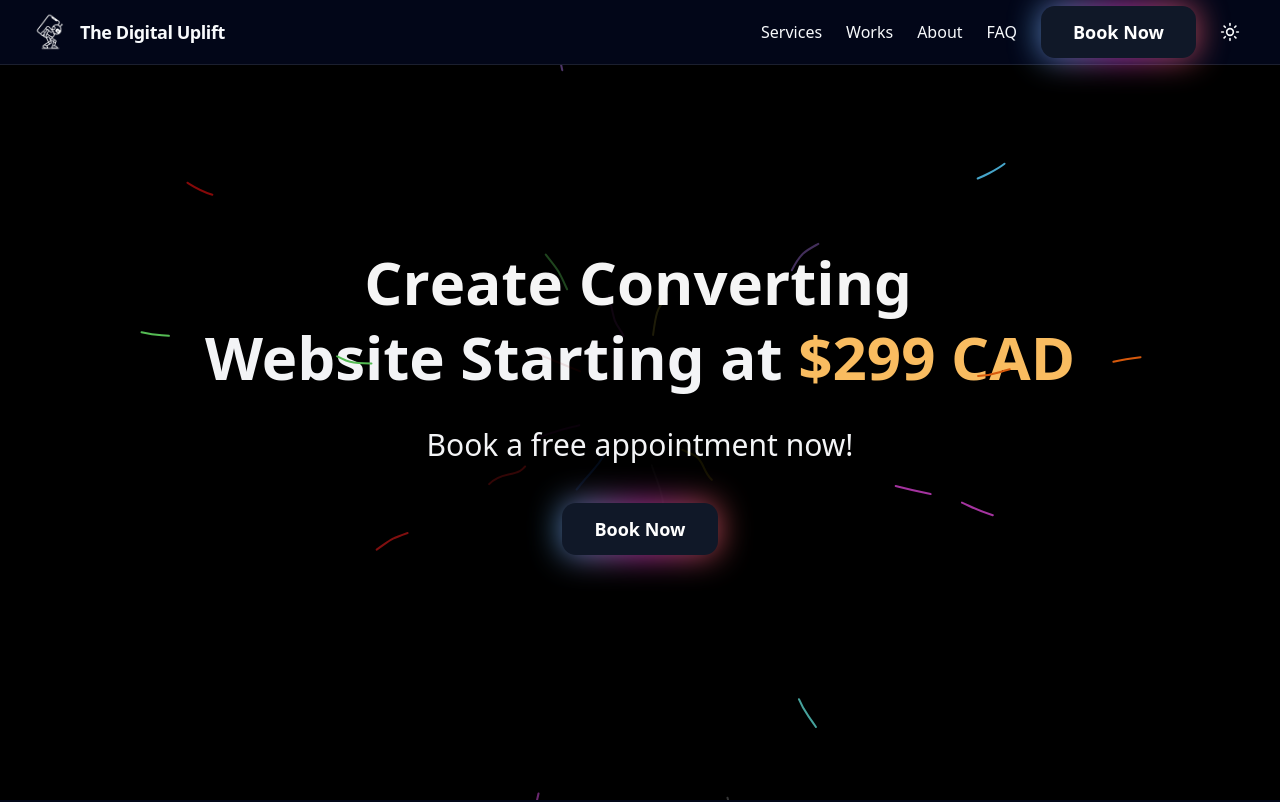
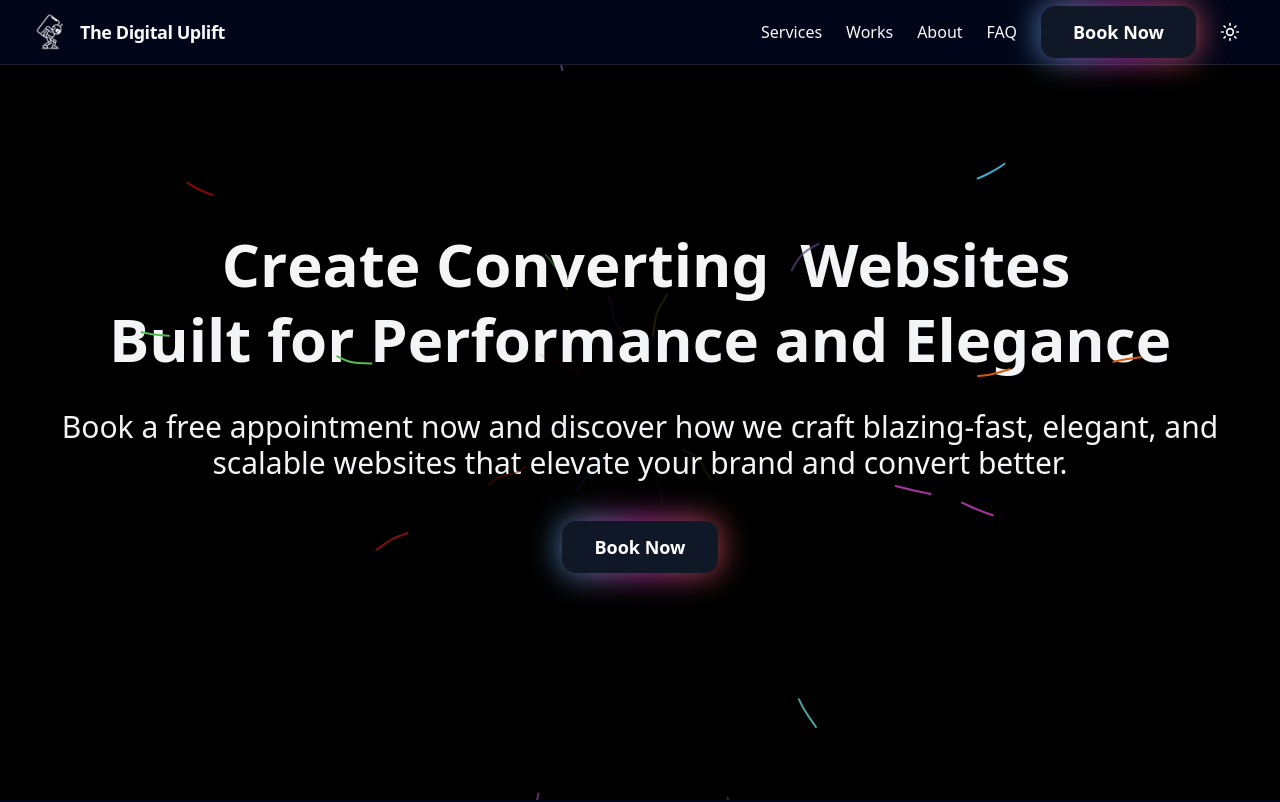
Before and after one commit to abhiram-shaji/the-digital-uplift, a Next.js app: page / in a window 1280 px wide. Shown: the top 802 px of the page. Built offline with nearby package versions, Linux system fonts and the light colour scheme.

Commit message:
Update Hero.tsx

```diff
--- a/src/components/sections/Hero.tsx
+++ b/src/components/sections/Hero.tsx
@@ -21,11 +21,11 @@ const words = [
     <BackgroundLines className="flex items-center justify-center w-full flex-col px-4 min-h-screen text-center">
       <header>
         <h1 className="text-5xl md:text-6xl font-bold text-gray-900 dark:text-gray-100 mb-8 leading-tight">
-          <FlipWords words={words} /><br/> Website Starting at{" "}
-          <span className="text-[#f9bc60]">$299 CAD</span>
+          <FlipWords words={words} /> Websites<br/>
+          Built for Performance and Elegance
         </h1>
         <p className="text-2xl md:text-3xl dark:text-gray-100 text-gray-700 mb-10">
-        Book a free appointment now!
+          Book a free appointment now and discover how we craft blazing-fast, elegant, and scalable websites that elevate your brand and convert better.
         </p>
       </header>
       <BookingModalTrigger />
```
